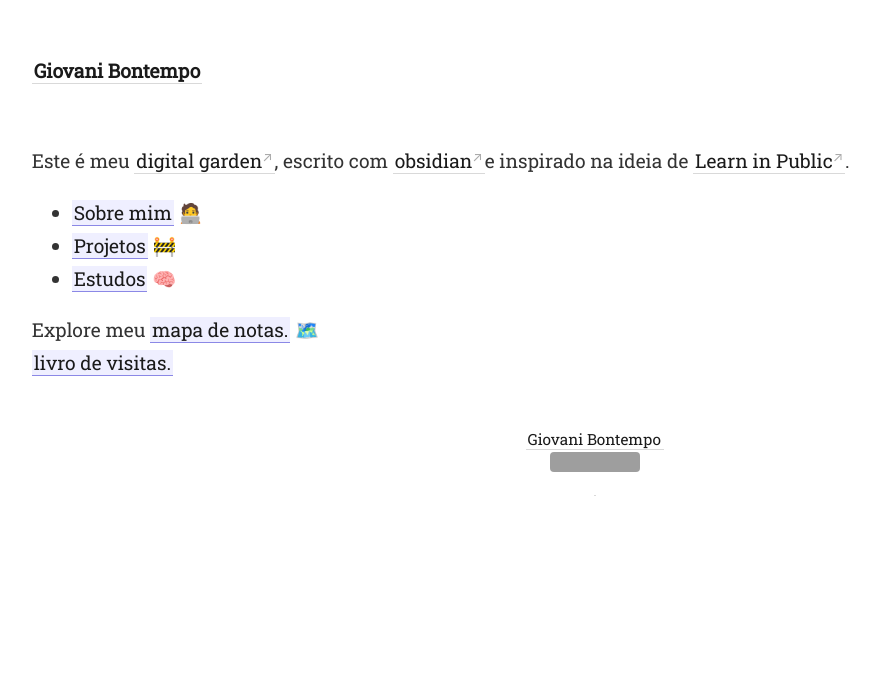
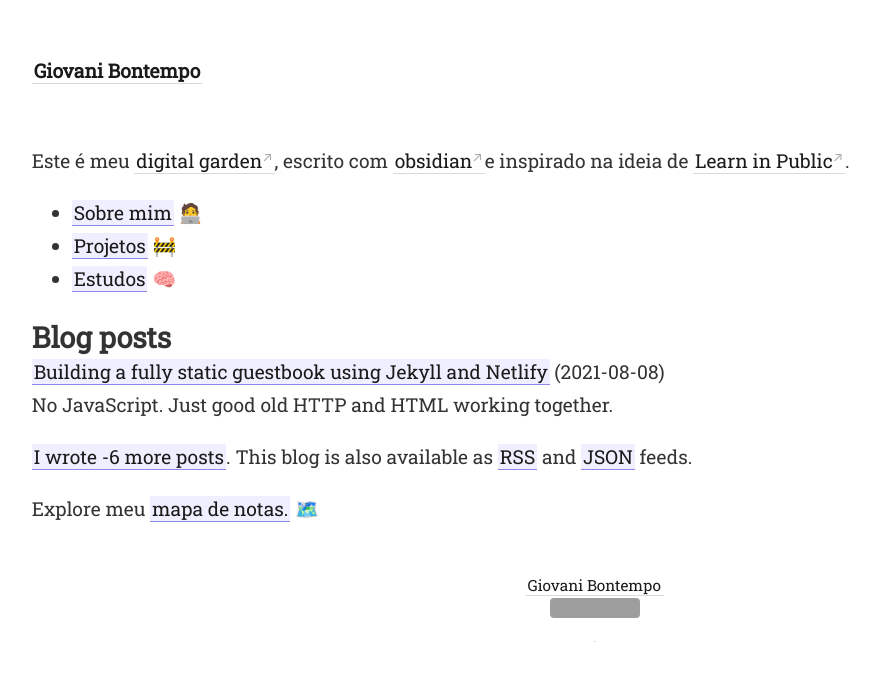
Before and after one commit to gio-bon/MyDigitalGarden, a Jekyll site: the page built from _pages/index.md, in a window 1280 px wide. Shown: the top 681 px of the page, without its empty margins (45-918 px from the left). Built offline with Jekyll 4.4.1, drawn with Linux system fonts in a browser that asks for light colours; grey boxes are pictures that could not be loaded.

Commit message:
post test 2

```diff
--- a/_pages/index.md
+++ b/_pages/index.md
@@ -11,5 +11,20 @@ Este é meu [digital garden](https://youtu.be/i8EwNnO9Uks), escrito com [obsidia
 - [[Projetos]] 🚧
 - [[Estudos]] 🧠 <br>
 
+<div>
+  <div class="grid-element">
+    <h2>Blog posts</h2>
+    {% assign post_limit = 7 %}
+    {% for post in site.posts limit: post_limit %}
+    <div class="list-entry">
+      <div><a class="internal-link" href="{{ post.url }}">{{ post.title }}</a> <span class="faded">({{ post.date | date: "%Y-%m-%d" }})</span></div>
+      <div>{{ post.excerpt }}</div>
+    </div>
+    {% endfor %}
+    <p>
+      <a class="internal-link" href="/blog">I wrote {{ site.posts.size | minus: post_limit }} more posts</a>.
+      This blog is also available as <a class="internal-link" target="_blank" href="/rss.xml">RSS</a> and <a class="internal-link" target="_blank" href="/feed.json">JSON</a> feeds.
+    </p>
+  </div>
+
 Explore meu <a class="internal-link" href="/map">mapa de notas.</a> 🗺️ <br>
-<a class="internal-link" href="/guestbook">livro de visitas.</a> <br>
```
